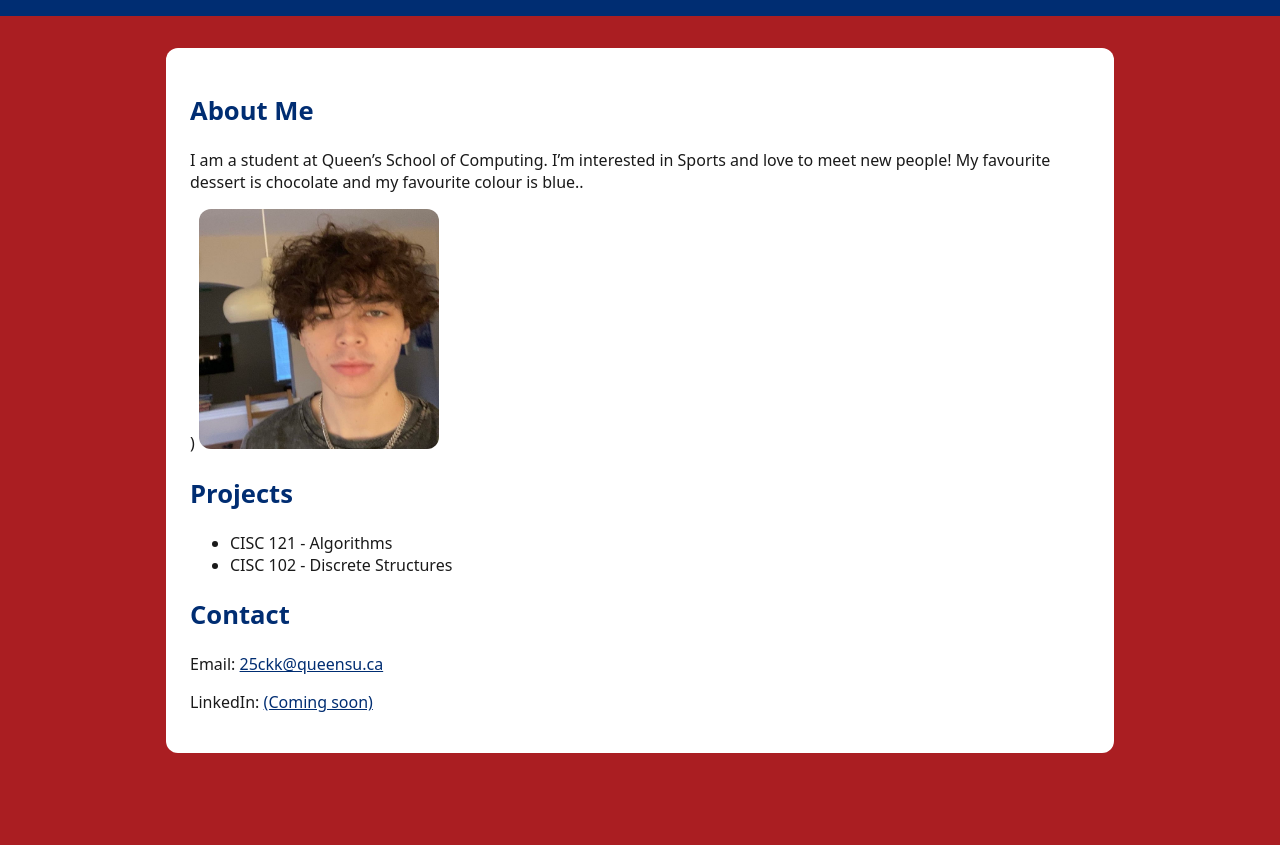
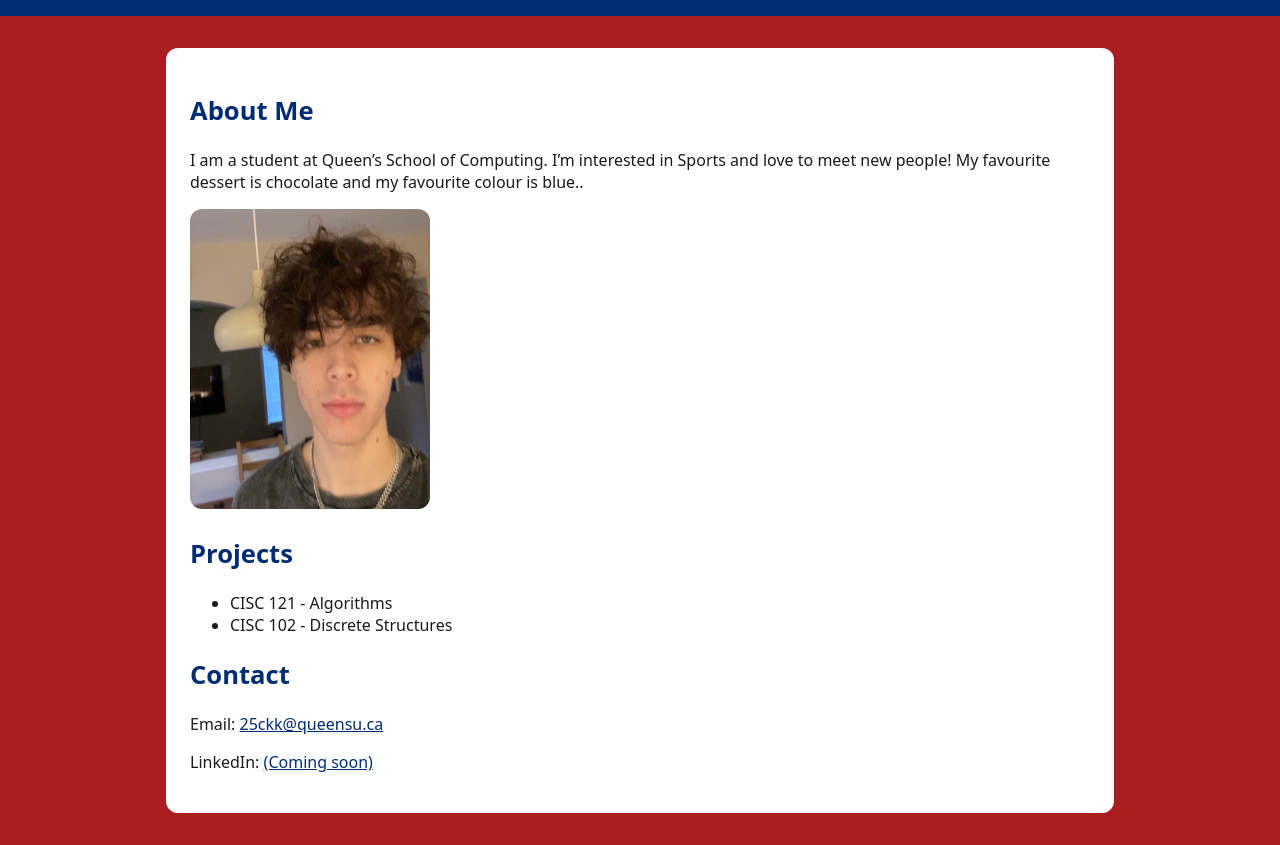
Before and after one commit to 25ckk/queens-student-page, a plain HTML site: page index.html in a window 1280 px wide. Shown: the part 102-947 px from the top of the page. Before the commit the page ends 887 px from the top, so only its background shows below. Drawn offline with Linux system fonts and the light colour scheme.

Commit message:
Update index.html
Removed instruction comment and changed image aspect ratio

```diff
--- a/index.html
+++ b/index.html
@@ -17,8 +17,7 @@
       <p>I am a student at Queen’s School of Computing. I’m interested in Sports and love to meet new people! My favourite dessert is chocolate and my favourite colour is blue.<!-- replace with interests -->.</p>
 
       <!-- ====== PHOTO (upload me.jpg to repo root, then update the src below) ====== -->
-      <!-- TODO: Upload a new image with correct aspect ratio -->)
-      <img src="me.jpg" alt="Justin portrait" width="240" height="240" />
+      <img src="me.jpg" alt="Justin portrait" width="240" height="300" />
 
       <!-- ====== PROJECTS/COURSES (add or rename items to courses instead of projects) ====== -->
       <h2>Projects</h2>
```
